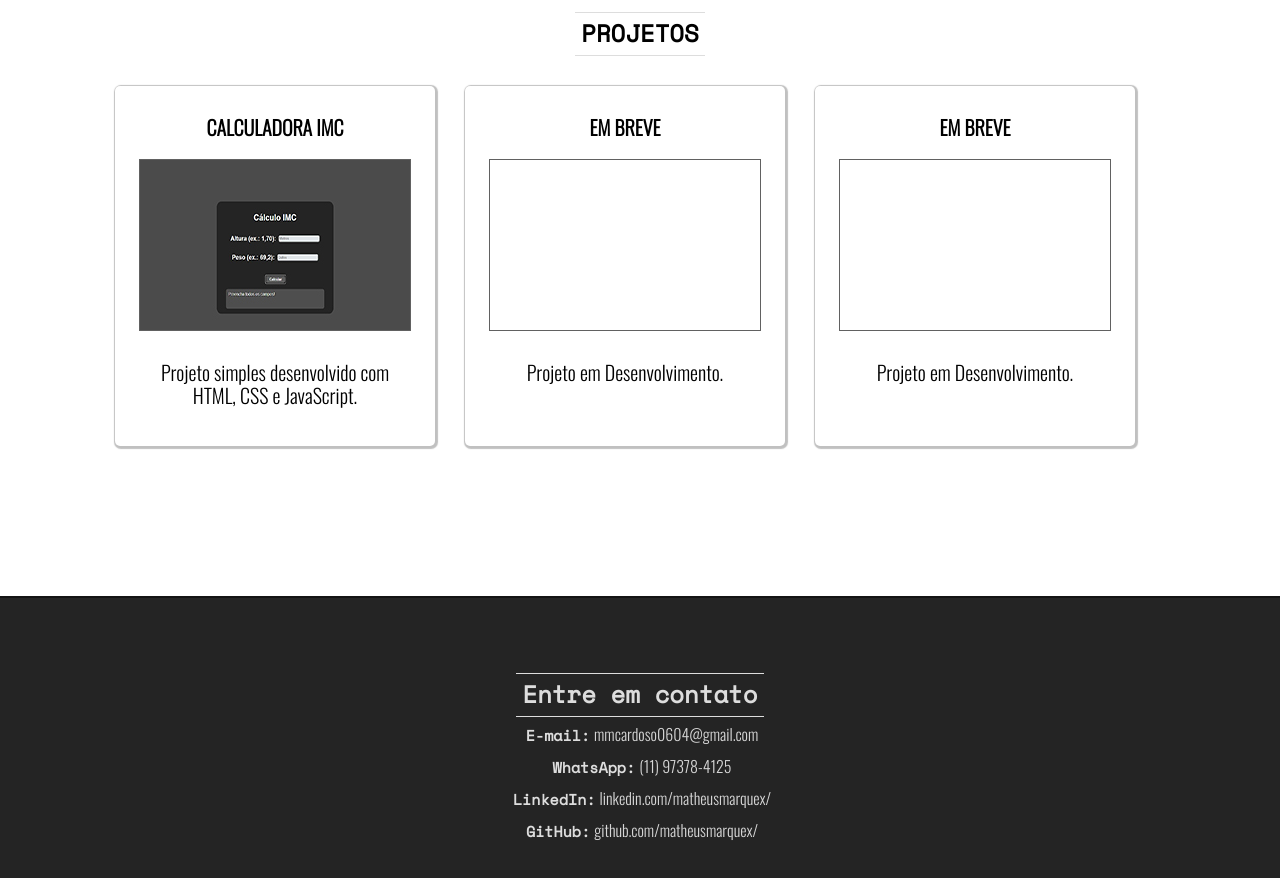
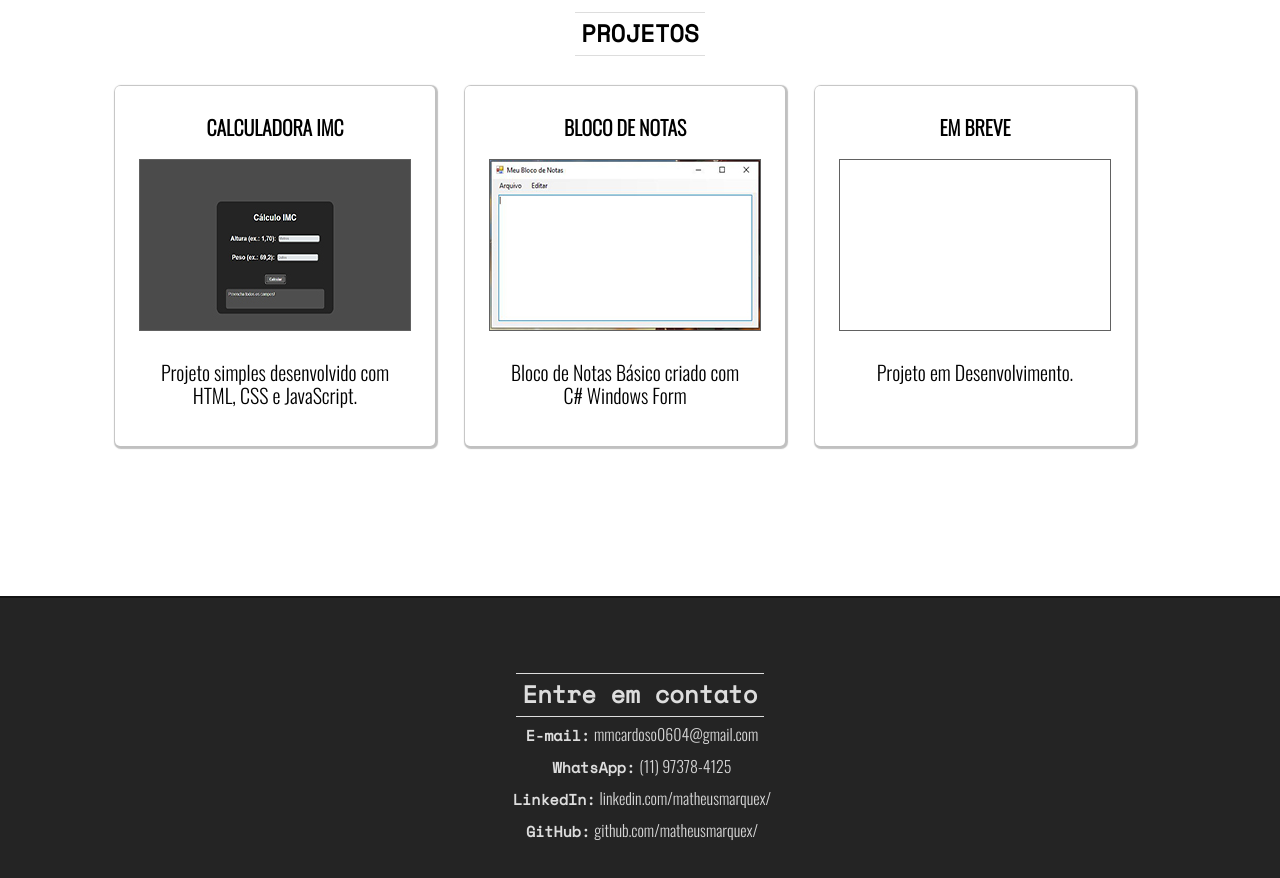
Before and after one commit to matheusmarquex/Portfolio, a plain HTML site: page index.html in a window 1280 px wide. Shown: the part 1202-2080 px from the top of the page. Drawn offline with nearby package versions, Linux system fonts and the light colour scheme.

Commit message:
New Project

```diff
--- a/index.html
+++ b/index.html
@@ -109,11 +109,11 @@
             </div>
 
             <div class="card">
-                <h3>Em breve</h3>
-                <div id="imgproject">
-                    <img src="#" alt="">
+                <h3>Bloco de Notas</h3>
+                <a href="https://github.com/matheusmarquex/Notepad" target="_blank"><div id="imgproject">
+                    <img src="img/projeto2.jpg" alt="">
                 </div>
-                <p>Projeto em Desenvolvimento.</p>
+                <p>Bloco de Notas Básico criado com C# Windows Form</p></a>
 
             </div>
 
```
Also changed, not shown: img/projeto2.jpg (added), 1 other file.
